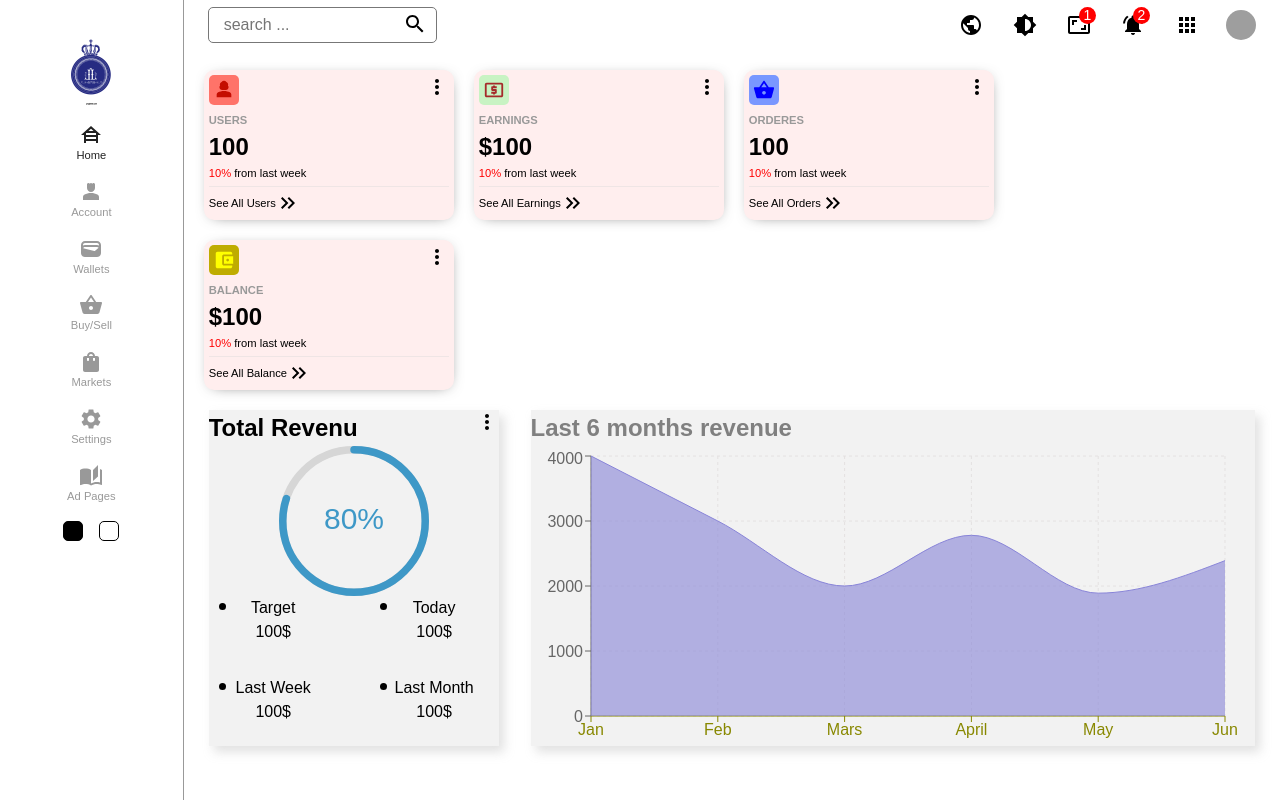
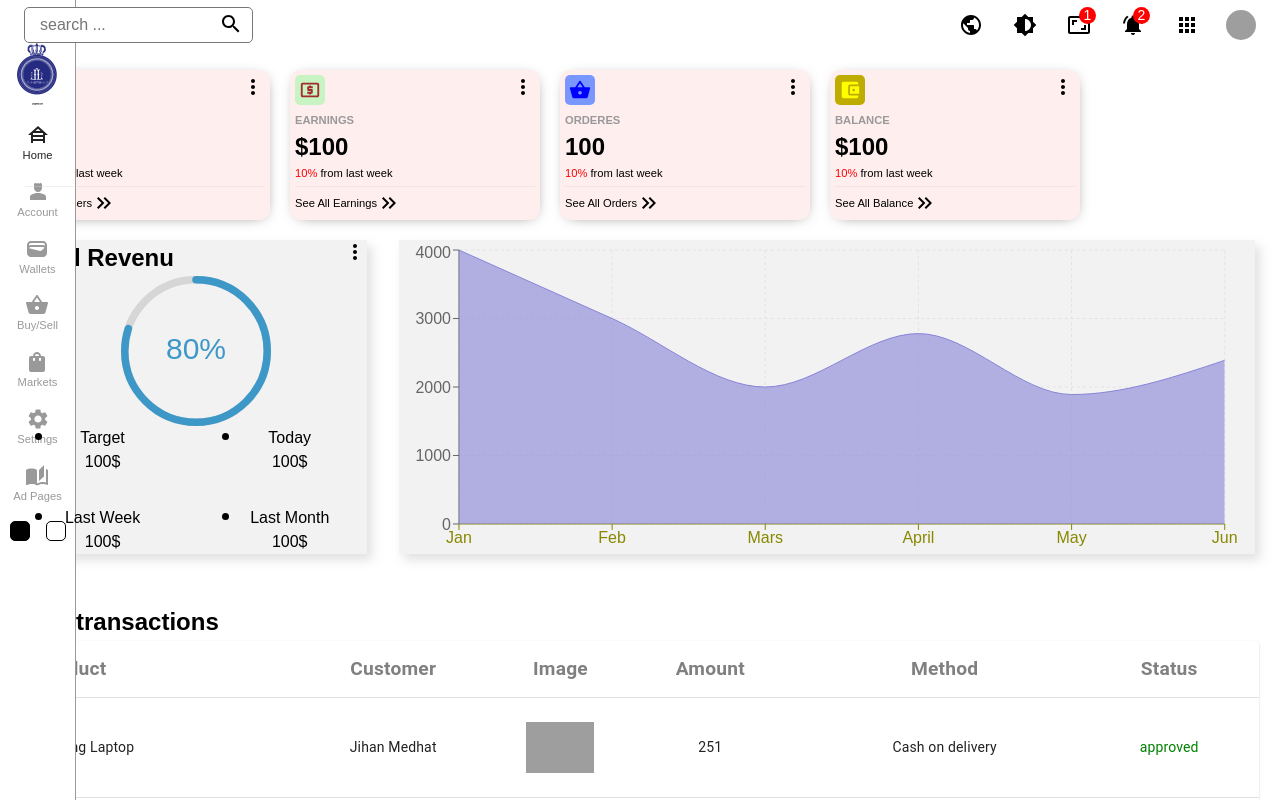
Before and after one commit to jamalEden3/react-crud, a React (Create React App) app: page / in a window 1280 px wide. Shown: the top 800 px of the page. Built offline with nearby package versions, Linux system fonts and the light colour scheme; grey boxes are pictures that could not be loaded.

Commit message:
upgade project

```diff
--- a/src/components/App/App.js
+++ b/src/components/App/App.js
@@ -3,6 +3,8 @@ import Login from '../../pages/Login';
 import Single from '../../pages/Single';
 import New from '../../pages/New';
 import List from '../../pages/List';
+
+import { userInputs, productsInputs } from '../../pages/New/INPUTS_DATA';
 
 import NotFound from "../../pages/NotFound";
 import { GlobalStyle } from '../../styles/gobal.style';
@@ -19,13 +21,13 @@ function App() {
               <Route path="users">
                 <Route index element={<List />} />
                 <Route path=":userId" element={<Single />} />
-                <Route path="new" element={<New />} />
+                <Route path="new" element={<New inputs={userInputs} title='Add new user' />} />
               </Route>
 
               <Route path="products">
                 <Route index element={<List />} />
                 <Route path=":userId" element={<Single />} />
-                <Route path="new" element={<New />} />
+                <Route path="new" element={<New inputs={productsInputs} title='Add new product' />} />
               </Route>
             </Route>
           </Routes>
--- a/src/components/Chart/Chart.js
+++ b/src/components/Chart/Chart.js
@@ -40,12 +40,12 @@ const data = [
     amt: 2500,
   }
 ];
-const Chart = () => {
+const Chart = ({ aspect, title }) => {
   return (
     <Wrapper >
-      <h2>Last 6 months revenue</h2>
-      <div style={{width: '100%', height: 300}}>
-        <ResponsiveContainer>
+      <h2></h2>
+
+        <ResponsiveContainer width="100%" aspect={aspect} >
           <AreaChart
             data={data}
             margin={{
@@ -62,7 +62,7 @@ const Chart = () => {
             <Area type="monotone" dataKey="uv" stroke="#8884d8" fill="#8884d8" />
           </AreaChart>
         </ResponsiveContainer>
-      </div>
+
     </Wrapper>
   )
 }
--- a/src/components/DataTabel/DATA.js
+++ b/src/components/DataTabel/DATA.js
@@ -20,7 +20,7 @@ export const userColumns = [
     {
         field: 'age',
         headerName: 'Age',
-        width: 250,
+        width: 50,
     },
     {
         field: 'status',
--- a/src/components/DataTabel/DataTabel.js
+++ b/src/components/DataTabel/DataTabel.js
@@ -11,12 +11,12 @@ const DataTabel = () => {
     {
       field: 'action',
       headerName: 'Action',
-      width: 400,
+      width: 200,
       renderCell: () => {
         return (
-          <div className='cta'>
-            <button classNAme="btn .view">View</button>
-            <button classNAme="btn .delete">Delete</button>
+          <div className='cta flex'>
+            <button className="btn view">View</button>
+            <button className="btn delete">Delete</button>
           </div>
         )
       }
@@ -24,11 +24,11 @@ const DataTabel = () => {
   ]
 
   return (
-    <Wrapper style={{ height: 600, width: '100%' }}>
+    <Wrapper style={{ height: 500, width: '100%' }}>
         <DataGrid
             rows={userRows}
             columns={userColumns.concat(actionsCell)}
-            pageSize={6}
+            pageSize={7}
             rowsPerPageOptions={[9]}
             checkboxSelection
       />
@@ -60,13 +60,22 @@ const Wrapper = styled.article`
 
     }
 
-    .btn {
+    .cta {
+      --gap: 1.2rem;
       .view {
-        border: 2px solid green;
+        background-color: green;
       }
       .delete {
-        border: 2px solid red;
+        background-color: red;
       }
+    }
+    .btn {
+      background: none;
+      border: 0;
+      cursor: pointer;
+      color: #fff;
+      border-radius: 5px;
+      padding: .7rem 1.2rem;
     }
 
 `
--- a/src/components/Sidebar/Sidebar.js
+++ b/src/components/Sidebar/Sidebar.js
@@ -39,7 +39,10 @@ const Sidebar = () => {
 }
 
 const Wrapper = styled.aside`
-
+    position: fixed;
+    top: 0;
+    left: 0;
+    background-color: #fff;
     flex: 1;
     min-height: 100vh;
     border-right: 1px solid #999;
--- /dev/null
+++ b/src/pages/New/INPUTS_DATA.js
@@ -0,0 +1,95 @@
+export const userInputs = [
+    {
+        id: 'name',
+        type: 'text',
+        label: 'Name',
+        placeholder: 'Jamal Eden',
+        for: 'name'
+    },
+    {
+        id: 'surname',
+        type: 'text',
+        label: 'Surname',
+        placeholder: 'Surname',
+        for: 'surname'
+    },
+    {
+        id: 'email',
+        type: 'email',
+        label: 'Email',
+        placeholder: 'amaleden@gmail.com',
+        for: 'email'
+    },
+    {
+        id: 'phone',
+        type: 'text',
+        label: 'phone',
+        placeholder: '01012153209',
+        for: 'phone'
+    },
+    {
+        id: 'password',
+        type: 'password',
+        label: 'Password',
+        for: 'password'
+    },
+    {
+        id: 'address',
+        type: 'text',
+        label: 'Address',
+        placeholder: 'Cairo, Egypt',
+        for: 'address'
+    },
+    {
+        id: 'country',
+        type: 'address',
+        label: 'Country',
+        placeholder: 'Cairo, Egypt',
+        for: 'country'
+    },
+
+];
+
+export const productsInputs = [
+    {
+        id: 'title',
+        type: 'text',
+        label: 'Title',
+        placeholder: 'Appel mac pro',
+        for: 'title'
+    },
+    {
+        id: 'price',
+        type: 'text',
+        label: 'Price',
+        placeholder: '24.00 $',
+        for: 'price'
+    },
+    {
+        id: 'category',
+        type: 'text',
+        label: 'Category',
+        placeholder: 'Mens',
+        for: 'category'
+    },
+    {
+        id: 'address',
+        type: 'text',
+        label: 'Country',
+        placeholder: 'Cairo, Egypt',
+        for: 'country'
+    },
+    {
+        id: 'stock',
+        type: 'text',
+        label: 'Stock',
+        for: 'stock'
+    },
+    {
+        id: 'description',
+        type: 'text',
+        label: 'Description',
+        for: 'description'
+    },
+
+]
--- a/src/pages/New/New.js
+++ b/src/pages/New/New.js
@@ -1,9 +1,124 @@
-import React from 'react'
+import React, { useState } from 'react';
+import styled from'styled-components';
 
-const New = () => {
+import Sidebar from '../../components/Sidebar';
+import Navigation from '../../components/Navigation';
+import CreateNewFolderIcon from '@mui/icons-material/CreateNewFolder';
+
+
+const New = ({inputs, title}) => {
+  const [file, setFile] = useState("");
+  console.log(file)
+
   return (
-    <div>New</div>
+    <Wrapper className='flex'>
+      <Sidebar />
+      <main>
+        <Navigation />
+        <div>
+          <h1>{ title }</h1>
+          <div className='form-box flex center'>
+            <div className='uploaded-image'>
+              <img src={file ? URL.createObjectURL(file) : "https://icon-library.com/images/no-image-icon/no-image-icon-0.jpg" } alt="uploaded"/>
+            </div>{/* uploaded-image */}
+            <form>
+              <div className='input-box'>
+                <label htmlFor="image">
+                  Image : <CreateNewFolderIcon />
+                </label>
+                <input
+                  id="image"
+                  type="file"
+                  style={{display: "none"}}
+                  onChange={(e) => setFile(e.target.files[0])}
+                />
+              </div>
+              {
+                inputs.map((input) => (
+                  <div className='input-box' key={input.id}>
+                    <label htmlFor="name">{input.label}</label>
+                    <input
+                    id={input.id}
+                    type={input.type}
+                    placeholder={input.placeholder}
+                    />
+              </div>
+                ))
+              }
+            <button type="submit">Submit</button>
+          </form>
+          </div>{/* form-box */}
+        </div>
+      </main>
+    </Wrapper>
   )
 }
+const Wrapper = styled.div`
+  --gap: 0;
+  main {
+    flex: 6;
+  }
 
-export default New
+  h1 {
+    margin-bottom: 50px
+  }
+
+  .form-box {
+    --gap: 1.5rem;
+    box-shadow: 1px 2px 15px -8px rgba(0,0,0,0.75);
+    -webkit-box-shadow: 1px 2px 15px -8px rgba(0,0,0,0.75);
+    -moz-box-shadow: 1px 2px 15px -8px rgba(0,0,0,0.75);
+    justify-content: space-between;
+    padding-inline: 25px;
+
+    .uploaded-image {
+     flex: 1;
+     text-align: center;
+
+     img {
+       width: 150px;
+       height: 150px;
+       border-radius: 50%;
+       border: 1px solid #000;
+       object-fit: cover;
+     }
+    }
+    form {
+     flex: 2;
+     display: flex;
+     flex-wrap: wrap;
+     gap: 20px;
+     justify-content: flex-around;
+
+     .input-box {
+      width: 45%;
+
+      label {
+        display: flex;
+        align-items: center;
+      }
+      input {
+        width: 100%;
+        border: none;
+        padding: 5px;
+        border-bottom: 1px solid grey;
+        outline: none;
+      }
+     }
+
+     button {
+      width: 180px;
+      padding: 10px;
+      cursor: pointer;
+      border: none;
+      background-color: teal;
+      color: #fff;
+      border-radius: 5px;
+      margin-top: 50px;
+     }
+    }
+  }
+
+`
+
+export default New;
--- a/src/pages/Single/Single.js
+++ b/src/pages/Single/Single.js
@@ -1,9 +1,102 @@
-import React from 'react'
+import React from 'react';
+import styled from 'styled-components';
+
+import Navigation from '../../components/Navigation';
+import Sidebar from '../../components/Sidebar';
+import Chart from '../../components/Chart';
+import Tabel from '../../components/Tabel';
 
 const Single = () => {
   return (
-    <div>Single</div>
+    <Wrapper className='flex'>
+      <Sidebar />
+      <main>
+        <Navigation />
+        <div>
+          <article className='top-article flex'>
+            <div className='user-info'>
+              <h2>User Information</h2>
+              <div className='user-details flex'>
+                <div className='user-image'>
+                  <img src="https://upload.wikimedia.org/wikipedia/commons/b/b6/New_Zealand_Prime_Minister_Jacinda_Ardern_in_2018.jpg" alt="user" />
+                </div>
+                <div className='user-detail'>
+                  <p>Email: <span>aredn@12.com</span></p>
+                  <p>Phone: <span>0445325</span></p>
+                  <p>Address: <span>New Zealand - first street - forth building</span></p>
+                  <p>Country: <span>New Zealand</span></p>
+                </div>
+              </div>
+            </div>
+            <div className='user-chart'>
+              <Chart aspect={3 / 1} title='Last 6 months revenue'/>
+            </div>
+          </article>
+          <article className='bottom-article'>
+            <Tabel />
+          </article>
+        </div>
+      </main>
+    </Wrapper>
   )
 }
 
+const Wrapper = styled.section`
+    --gap: 0;
+    main {
+      flex: 6;
+
+      .top-article {
+        border: 1px solid #000
+        --gap: 1.3rem;
+
+        .user-info {
+          border: 1px dotted red;
+          flex: 1;
+          display: flex;
+          flex-direction: column;
+
+          h2 {
+            margin-bottom: 50px
+          }
+
+          .user-details {
+            border: 1px solid #000;
+            --gap: 1rem;
+            justify-content: space-between;
+
+
+            .user-image {
+              width: 70px;
+              height: 70px;
+
+              img {
+                border-radius: 50%;
+              }
+            }
+
+            .user-detail {
+
+              p{
+                color: red;
+
+                span {
+                  color: grey
+                }
+              }
+            }
+
+          }
+        }
+        .user-chart {
+            border: 1px dotted red;
+          flex: 2;
+        }
+      }
+
+      .bottom-article {
+        border: 1px solid #000
+      }
+}
+`
 export default Single
```
